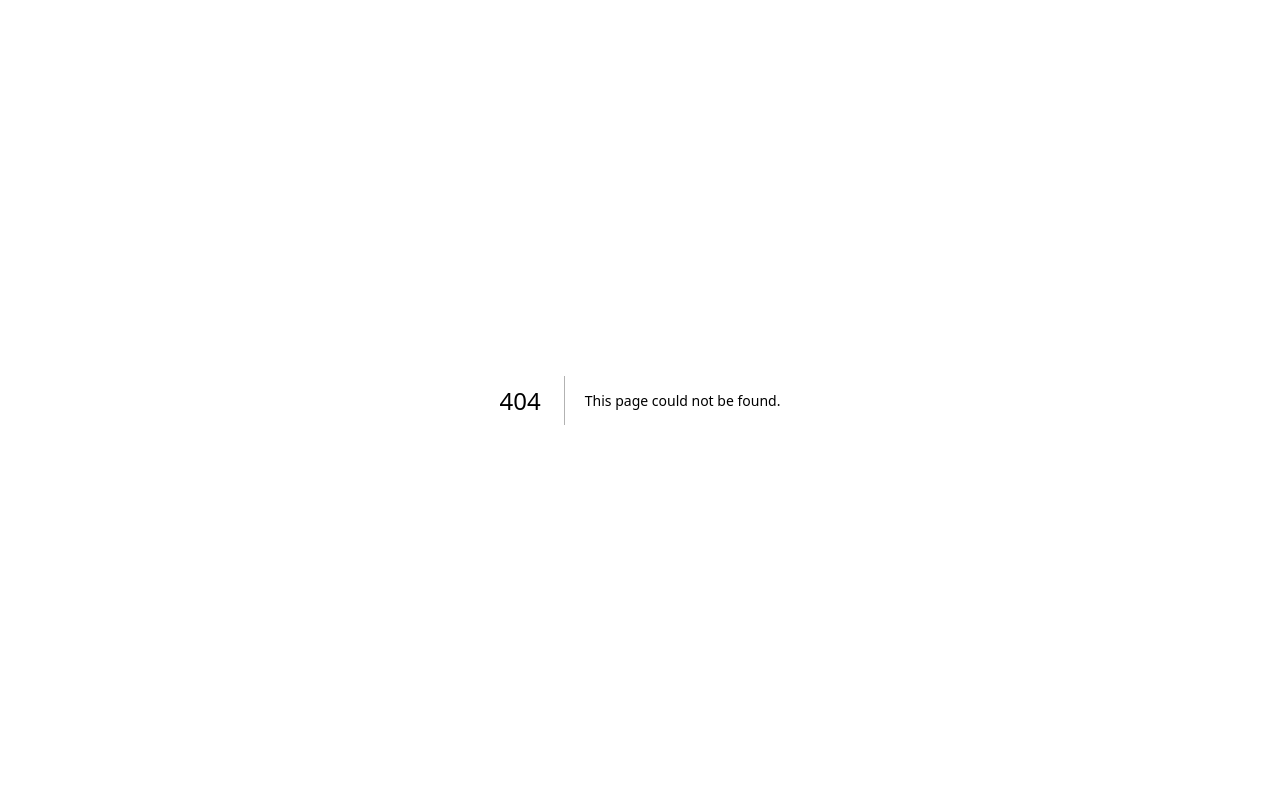
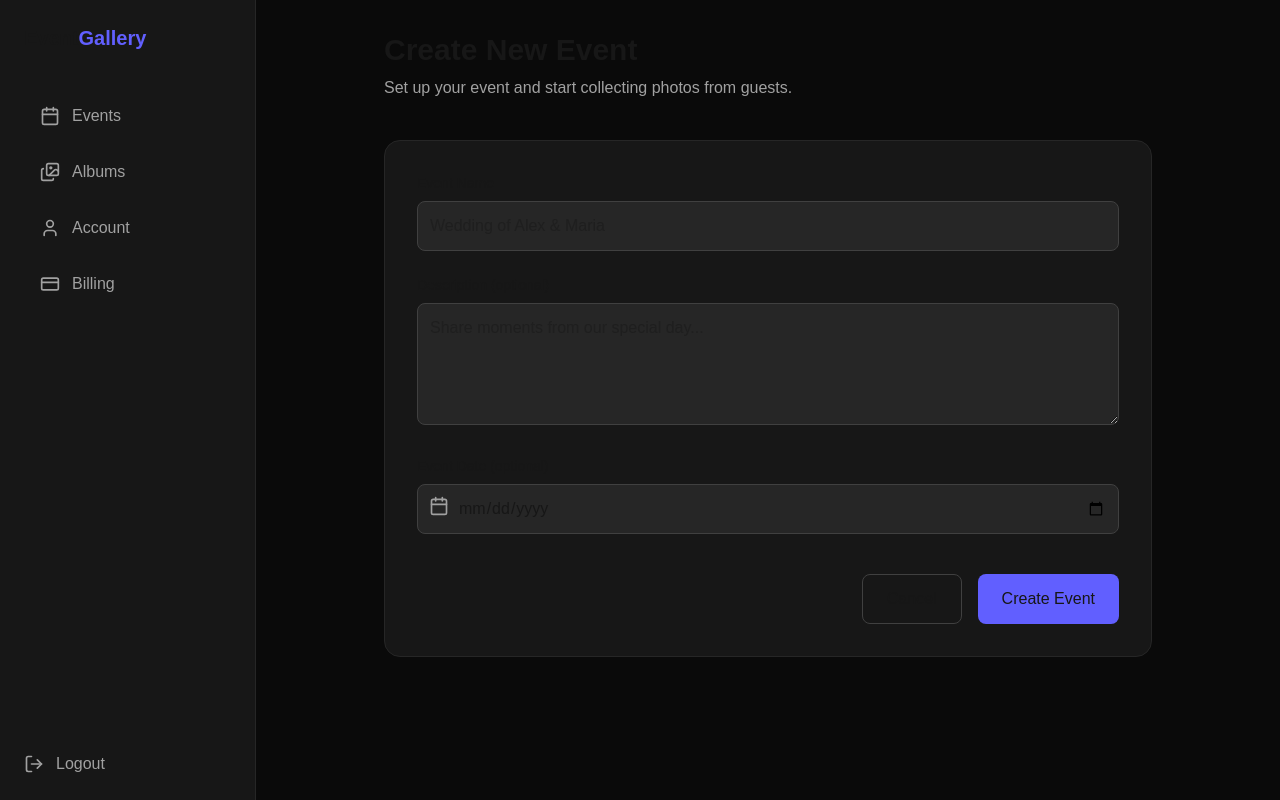
Before and after one commit to rutbirhanu/Photo_Collection_Platform, a Next.js app in the folder Frontend/photo_album/: page /dashboard/event/new in a window 1280 px wide. Before the commit this address had no page. Built offline with nearby package versions, Linux system fonts and the light colour scheme.

Commit message:
Add event creation page with form functionality

```diff
--- /dev/null
+++ b/Frontend/photo_album/src/app/dashboard/event/new/page.tsx
@@ -0,0 +1,123 @@
+"use client";
+
+import { useState } from "react";
+import { Calendar, Loader2 } from "lucide-react";
+import { useRouter } from "next/navigation";
+
+export default function CreateEventPage() {
+  const router = useRouter();
+  const [loading, setLoading] = useState(false);
+
+  const [form, setForm] = useState({
+    name: "",
+    description: "",
+    date: "",
+  });
+
+  const handleChange = (
+    e: React.ChangeEvent<HTMLInputElement | HTMLTextAreaElement>
+  ) => {
+    setForm({ ...form, [e.target.name]: e.target.value });
+  };
+
+  const handleSubmit = async (e: React.FormEvent) => {
+    e.preventDefault();
+    setLoading(true);
+
+    try {
+      // TODO: connect to backend
+      await new Promise((res) => setTimeout(res, 1200));
+
+      router.push("/dashboard/event");
+    } catch (err) {
+      console.error(err);
+    } finally {
+      setLoading(false);
+    }
+  };
+
+  return (
+    <div className="max-w-3xl mx-auto">
+      {/* Header */}
+      <div className="mb-10">
+        <h1 className="text-3xl font-bold mb-2">Create New Event</h1>
+        <p className="text-neutral-400">
+          Set up your event and start collecting photos from guests.
+        </p>
+      </div>
+
+      {/* Form */}
+      <form
+        onSubmit={handleSubmit}
+        className="bg-neutral-900 border border-neutral-800 rounded-2xl p-8 space-y-6"
+      >
+        {/* Event Name */}
+        <div>
+          <label className="block mb-2 text-sm font-medium">
+            Event Name
+          </label>
+          <input
+            name="name"
+            required
+            value={form.name}
+            onChange={handleChange}
+            placeholder="Wedding of Alex & Maria"
+            className="w-full p-3 rounded-lg bg-neutral-800 border border-neutral-700 focus:outline-none focus:ring-2 focus:ring-indigo-500"
+          />
+        </div>
+
+        {/* Description */}
+        <div>
+          <label className="block mb-2 text-sm font-medium">
+            Description (optional)
+          </label>
+          <textarea
+            name="description"
+            value={form.description}
+            onChange={handleChange}
+            rows={4}
+            placeholder="Share moments from our special day..."
+            className="w-full p-3 rounded-lg bg-neutral-800 border border-neutral-700 focus:outline-none focus:ring-2 focus:ring-indigo-500"
+          />
+        </div>
+
+        {/* Date */}
+        <div>
+          <label className="block mb-2 text-sm font-medium">
+            Event Date (optional)
+          </label>
+          <div className="relative">
+            <Calendar className="absolute left-3 top-3 w-5 h-5 text-neutral-400" />
+            <input
+              type="date"
+              name="date"
+              value={form.date}
+              onChange={handleChange}
+              className="w-full pl-10 p-3 rounded-lg bg-neutral-800 border border-neutral-700 focus:outline-none focus:ring-2 focus:ring-indigo-500"
+            />
+          </div>
+        </div>
+
+        {/* Actions */}
+        <div className="flex justify-end gap-4 pt-4">
+          <button
+            type="button"
+            onClick={() => router.back()}
+            className="px-6 py-3 rounded-lg border border-neutral-700 hover:bg-neutral-800"
+          >
+            Cancel
+          </button>
+
+          <button
+            type="submit"
+            disabled={loading}
+            className="px-6 py-3 rounded-lg bg-indigo-500 hover:bg-indigo-600 flex items-center gap-2"
+          >
+            {loading && <Loader2 className="w-4 h-4 animate-spin" />}
+            Create Event
+          </button>
+        </div>
+      </form>
+    </div>
+  );
+}
--- a/Frontend/photo_album/src/app/dashboard/event/page.tsx
+++ b/Frontend/photo_album/src/app/dashboard/event/page.tsx
@@ -34,7 +34,7 @@ export default function DashboardPage() {
         </div>
 
         <a
-          href="/dashboard/events/new"
+          href="/dashboard/event/new"
           className="flex items-center gap-2 bg-indigo-500 hover:bg-indigo-600 px-5 py-3 rounded-lg font-medium transition"
         >
           <Plus className="w-5 h-5" />
--- a/Frontend/photo_album/src/app/dashboard/layout.tsx
+++ b/Frontend/photo_album/src/app/dashboard/layout.tsx
@@ -1,30 +1,23 @@
 "use client";
 
-import { Calendar, Images, User, CreditCard, LogOut } from "lucide-react";
+import { useState } from "react";
+import {
+  Calendar,
+  Images,
+  User,
+  CreditCard,
+  LogOut,
+  Menu,
+  X,
+} from "lucide-react";
 import Link from "next/link";
 import { usePathname } from "next/navigation";
 
 const navItems = [
-  {
-    label: "Events",
-    href: "/dashboard/event",
-    icon: Calendar,
-  },
-  {
-    label: "Albums",
-    href: "/dashboard/album",
-    icon: Images,
-  },
-  {
-    label: "Account",
-    href: "/dashboard/account",
-    icon: User,
-  },
-  {
-    label: "Billing",
-    href: "/dashboard/billing",
-    icon: CreditCard,
-  },
+  { label: "Events", href: "/dashboard/event", icon: Calendar },
+  { label: "Albums", href: "/dashboard/album", icon: Images },
+  { label: "Account", href: "/dashboard/account", icon: User },
+  { label: "Billing", href: "/pricing", icon: CreditCard },
 ];
 
 export default function DashboardLayout({
@@ -33,13 +26,50 @@ export default function DashboardLayout({
   children: React.ReactNode;
 }) {
   const pathname = usePathname();
+  const [open, setOpen] = useState(false);
 
   return (
-    <div className="flex min-h-screen bg-neutral-950">
+    <div className="min-h-screen bg-neutral-950">
+      {/* Mobile Top Bar */}
+      <div className="md:hidden flex items-center justify-between px-6 py-4 border-b border-neutral-800 bg-neutral-900">
+        <button onClick={() => setOpen(true)}>
+          <Menu className="w-6 h-6" />
+        </button>
+
+        <Link href="/" className="font-bold text-lg">
+          Event<span className="text-indigo-500">Gallery</span>
+        </Link>
+      </div>
+
+      {/* Mobile Backdrop */}
+      {open && (
+        <div
+          onClick={() => setOpen(false)}
+          className="fixed inset-0 bg-black/60 z-40 md:hidden"
+        />
+      )}
+
       {/* Sidebar */}
-      <aside className="w-64 border-r border-neutral-800 bg-neutral-900 p-6 hidden md:flex flex-col">
-        {/* Logo */}
-        <Link href="/" className="text-xl font-bold mb-10">
+      <aside
+        className={`
+          fixed inset-y-0 left-0 z-50 w-64 bg-neutral-900 border-r border-neutral-800 p-6
+          transform transition-transform duration-300
+          ${open ? "translate-x-0" : "-translate-x-full"}
+          md:translate-x-0 md:flex md:flex-col
+        `}
+      >
+        {/* Mobile Close */}
+        <div className="flex items-center justify-between mb-10 md:hidden">
+          <span className="text-xl font-bold">
+            Event<span className="text-indigo-500">Gallery</span>
+          </span>
+          <button onClick={() => setOpen(false)}>
+            <X className="w-6 h-6" />
+          </button>
+        </div>
+
+        {/* Desktop Logo */}
+        <Link href="/" className="text-xl font-bold mb-10 hidden md:block">
           Event<span className="text-indigo-500">Gallery</span>
         </Link>
 
@@ -52,6 +82,7 @@ export default function DashboardLayout({
               <Link
                 key={item.href}
                 href={item.href}
+                onClick={() => setOpen(false)}
                 className={`flex items-center gap-3 px-4 py-3 rounded-lg transition ${
                   active
                     ? "bg-indigo-500 text-white"
@@ -73,7 +104,9 @@ export default function DashboardLayout({
       </aside>
 
       {/* Main Content */}
-      <main className="flex-1 px-6 py-8">{children}</main>
+      <main className="md:ml-64 px-6 py-8 min-h-screen">
+        {children}
+      </main>
     </div>
   );
 }
--- a/Frontend/photo_album/src/app/page.tsx
+++ b/Frontend/photo_album/src/app/page.tsx
@@ -1,65 +1,168 @@
-import Image from "next/image";
+import { QrCode, ImagePlus, Users, ShieldCheck, ArrowRight } from "lucide-react";
 
-export default function Home() {
+export default function HomePage() {
   return (
-    <div className="flex min-h-screen items-center justify-center bg-zinc-50 font-sans dark:bg-black">
-      <main className="flex min-h-screen w-full max-w-3xl flex-col items-center justify-between py-32 px-16 bg-white dark:bg-black sm:items-start">
-        <Image
-          className="dark:invert"
-          src="/next.svg"
-          alt="Next.js logo"
-          width={100}
-          height={20}
-          priority
-        />
-        <div className="flex flex-col items-center gap-6 text-center sm:items-start sm:text-left">
-          <h1 className="max-w-xs text-3xl font-semibold leading-10 tracking-tight text-black dark:text-zinc-50">
-            To get started, edit the page.tsx file.
+    <main className="bg-background text-foreground">
+      {/* HERO */}
+      <section className="relative overflow-hidden">
+        <div className="max-w-7xl mx-auto px-6 py-32 text-center">
+          <h1 className="text-5xl md:text-6xl font-bold tracking-tight mb-6">
+            Collect Event Photos <br />
+            <span className="text-indigo-500">Without Any App</span>
           </h1>
-          <p className="max-w-md text-lg leading-8 text-zinc-600 dark:text-zinc-400">
-            Looking for a starting point or more instructions? Head over to{" "}
+
+          <p className="text-lg md:text-xl text-neutral-400 max-w-2xl mx-auto mb-10">
+            Create an event, generate a QR code, and let guests upload photos
+            directly from their phones — instantly and effortlessly.
+          </p>
+
+          <div className="flex justify-center gap-4">
             <a
-              href="https://vercel.com/templates?framework=next.js&utm_source=create-next-app&utm_medium=appdir-template-tw&utm_campaign=create-next-app"
-              className="font-medium text-zinc-950 dark:text-zinc-50"
+              href="/signup"
+              className="inline-flex items-center gap-2 bg-indigo-500 hover:bg-indigo-600 px-8 py-4 rounded-xl font-medium"
             >
-              Templates
-            </a>{" "}
-            or the{" "}
+              Get Started
+              <ArrowRight size={18} />
+            </a>
+
             <a
-              href="https://nextjs.org/learn?utm_source=create-next-app&utm_medium=appdir-template-tw&utm_campaign=create-next-app"
-              className="font-medium text-zinc-950 dark:text-zinc-50"
+              href="/pricing"
+              className="inline-flex items-center gap-2 border border-neutral-700 px-8 py-4 rounded-xl font-medium"
             >
-              Learning
-            </a>{" "}
-            center.
-          </p>
+              View Pricing
+            </a>
+          </div>
         </div>
-        <div className="flex flex-col gap-4 text-base font-medium sm:flex-row">
-          <a
-            className="flex h-12 w-full items-center justify-center gap-2 rounded-full bg-foreground px-5 text-background transition-colors hover:bg-[#383838] dark:hover:bg-[#ccc] md:w-[158px]"
-            href="https://vercel.com/new?utm_source=create-next-app&utm_medium=appdir-template-tw&utm_campaign=create-next-app"
-            target="_blank"
-            rel="noopener noreferrer"
-          >
-            <Image
-              className="dark:invert"
-              src="/vercel.svg"
-              alt="Vercel logomark"
-              width={16}
-              height={16}
+      </section>
+
+      {/* HOW IT WORKS */}
+      <section className="py-28 border-t border-neutral-800">
+        <div className="max-w-6xl mx-auto px-6">
+          <h2 className="text-4xl font-bold text-center mb-16">
+            How It Works
+          </h2>
+
+          <div className="grid md:grid-cols-3 gap-12">
+            <Step
+              icon={<QrCode size={32} />}
+              title="Create Event & QR Code"
+              desc="Create an event in seconds and generate a unique QR code for guests."
             />
-            Deploy Now
-          </a>
-          <a
-            className="flex h-12 w-full items-center justify-center rounded-full border border-solid border-black/[.08] px-5 transition-colors hover:border-transparent hover:bg-black/[.04] dark:border-white/[.145] dark:hover:bg-[#1a1a1a] md:w-[158px]"
-            href="https://nextjs.org/docs?utm_source=create-next-app&utm_medium=appdir-template-tw&utm_campaign=create-next-app"
-            target="_blank"
-            rel="noopener noreferrer"
-          >
-            Documentation
-          </a>
+            <Step
+              icon={<ImagePlus size={32} />}
+              title="Guests Upload Photos"
+              desc="Guests scan the QR code and upload photos directly from their gallery."
+            />
+            <Step
+              icon={<Users size={32} />}
+              title="View & Download"
+              desc="All photos appear instantly in your private event gallery."
+            />
+          </div>
         </div>
-      </main>
+      </section>
+
+      {/* WHY */}
+      <section className="py-28 bg-neutral-950 border-t border-neutral-800">
+        <div className="max-w-6xl mx-auto px-6 grid md:grid-cols-2 gap-16 items-center">
+          <div>
+            <h2 className="text-4xl font-bold mb-6">
+              Designed for Real Events
+            </h2>
+            <p className="text-neutral-400 mb-8">
+              Stop chasing guests for photos after the event. Everything is
+              collected automatically, organized, and ready.
+            </p>
+
+            <ul className="space-y-4">
+              <Feature text="No app download required" />
+              <Feature text="Works on any phone" />
+              <Feature text="Private & secure albums" />
+              <Feature text="Upload limits to prevent spam" />
+            </ul>
+          </div>
+
+          <div className="rounded-3xl border border-neutral-800 p-10 bg-neutral-900">
+            <ShieldCheck className="text-indigo-500 mb-4" size={40} />
+            <h3 className="text-2xl font-semibold mb-2">
+              Privacy First
+            </h3>
+            <p className="text-neutral-400">
+              Only people with your QR code can upload. You stay in full control
+              of every album.
+            </p>
+          </div>
+        </div>
+      </section>
+
+      {/* USE CASES */}
+      <section className="py-28 border-t border-neutral-800">
+        <div className="max-w-6xl mx-auto px-6">
+          <h2 className="text-4xl font-bold text-center mb-16">
+            Perfect For
+          </h2>
+
+          <div className="grid md:grid-cols-4 gap-8">
+            <UseCase title="Weddings" />
+            <UseCase title="Birthdays" />
+            <UseCase title="Corporate Events" />
+            <UseCase title="Festivals" />
+          </div>
+        </div>
+      </section>
+
+      {/* CTA */}
+      <section className="py-32 bg-indigo-500 text-black text-center">
+        <h2 className="text-4xl font-bold mb-6">
+          Start Collecting Photos Today
+        </h2>
+        <p className="text-lg mb-10">
+          Create your first event in minutes.
+        </p>
+
+        <a
+          href="/signup"
+          className="inline-block bg-black text-white px-10 py-4 rounded-xl font-medium"
+        >
+          Create Your First Event
+        </a>
+      </section>
+
+      {/* FOOTER */}
+      <footer className="py-10 text-center text-neutral-500 text-sm">
+        © {new Date().getFullYear()} YourBrand. All rights reserved.
+      </footer>
+    </main>
+  );
+}
+
+/* -------- Components -------- */
+
+function Step({ icon, title, desc }) {
+  return (
+    <div className="text-center">
+      <div className="w-16 h-16 mx-auto mb-6 flex items-center justify-center rounded-2xl bg-indigo-500/10 text-indigo-500">
+        {icon}
+      </div>
+      <h3 className="text-xl font-semibold mb-2">{title}</h3>
+      <p className="text-neutral-400">{desc}</p>
     </div>
   );
 }
+
+function Feature({ text }) {
+  return (
+    <li className="flex items-center gap-3">
+      <ShieldCheck size={18} className="text-indigo-500" />
+      <span>{text}</span>
+    </li>
+  );
+}
+
+function UseCase({ title }) {
+  return (
+    <div className="border border-neutral-800 rounded-2xl p-6 text-center bg-neutral-900">
+      <h3 className="font-semibold text-lg">{title}</h3>
+    </div>
+  );
+}
```
